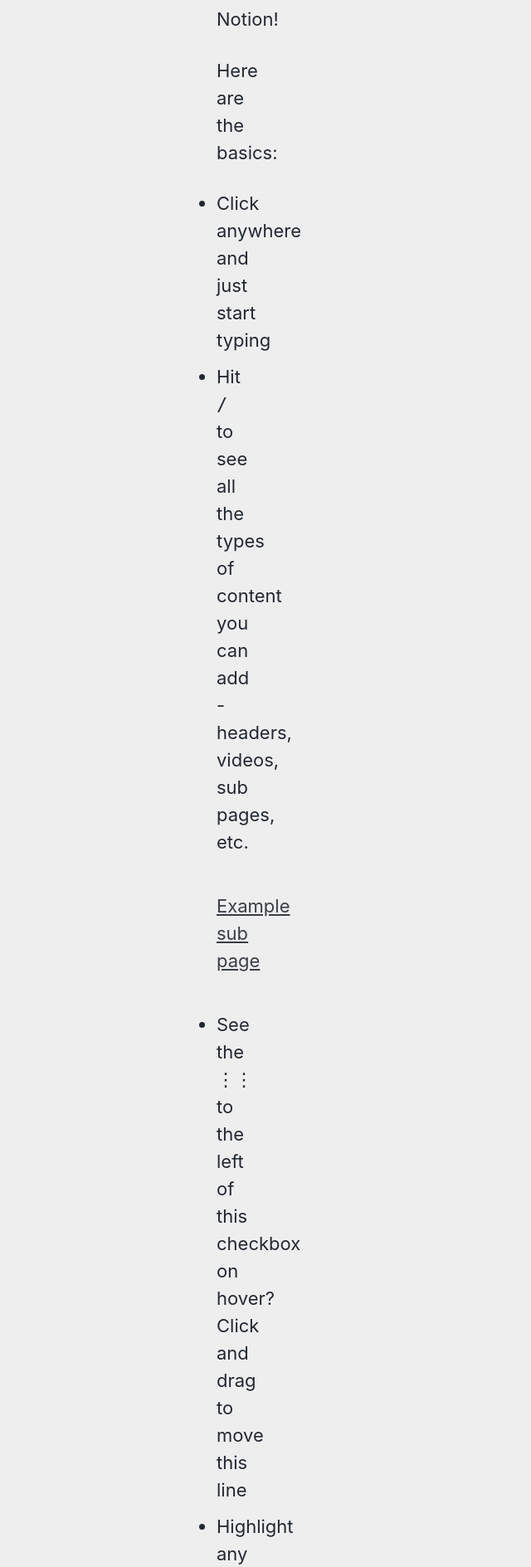
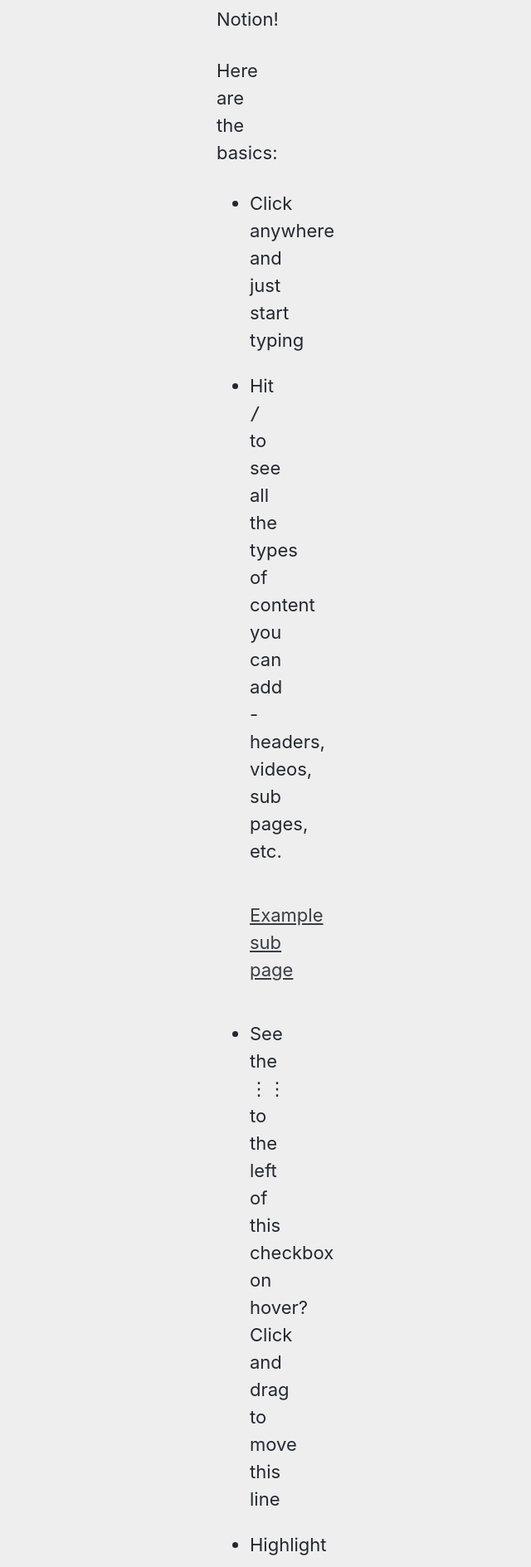
Before and after one commit to ArturoSirvent/ArturoSirvent.github.io, a Jekyll site: the page _posts/2021-12-27-Html.html, which Jekyll copies as it is, in a window 1280 px wide. Shown: the part 524-2413 px from the top of the page at 83% size, without its empty margins (361-1001 px from the left). Built offline with Jekyll 4.4.1, drawn with Linux system fonts in a browser that asks for light colours; nearby versions of some CDN libraries.

Commit message:
Update 2021-12-27-Html.html

```diff
--- a/_posts/2021-12-27-Html.html
+++ b/_posts/2021-12-27-Html.html
@@ -8,17 +8,7 @@
 mathjax: "true"
 ---
 
-<html><head><meta http-equiv="Content-Type" content="text/html; charset=utf-8"/><title>Getting Started</title><style>
-/* cspell:disable-file */
-/* webkit printing magic: print all background colors */
-html {
-	-webkit-print-color-adjust: exact;
-}
-* {
-    margin: 0;
-    padding: 0;
-    box-sizing: border-box;
-}
+
 
 
 </style></head><body><article id="8097ecae-e4b4-4d02-898b-5fdecbcdadaa" class="page sans"><header><h1 class="page-title">Getting Started</h1></header><div class="page-body"><p id="9c813128-6186-4aef-9835-b291a720c2b8" class="">👋 Welcome to Notion!</p><p id="2cce5168-36f7-4459-9f05-566e4752cf9a" class="">
@@ -30,4 +20,4 @@
 </p><figure id="e21189fb-694c-4b05-af83-159c7949b5c9"><div class="source"><a href="https://youtu.be/2Pwzff-uffU">https://youtu.be/2Pwzff-uffU</a></div><figcaption>2 minutes</figcaption></figure><p id="6329b57c-022f-45ec-87bb-712da8be0b2e" class="">
 </p><figure id="6f645984-cd99-4986-9465-e53e7619cab4"><div class="source"><a href="https://youtu.be/O8qdvSxDYNY">https://youtu.be/O8qdvSxDYNY</a></div><figcaption>2 minutes</figcaption></figure><p id="719cbb08-bf23-4d7c-9ac0-d03dfb6e265f" class="">Visit our <mark class="highlight-red"><a href="http://youtube.com/c/notion">YouTube channel</a></mark> to watch 50+ more tutorials</p><p id="c00a40b9-f6d6-4807-b912-de0d528c2241" class="">
 </p><p id="ebcbf8ee-66f5-4a44-9118-295e17d314f6" class="block-color-gray">👉<strong>Have a question? </strong>Click the <code>?</code> at the bottom right for more guides, or to send us a message.</p><p id="55a80b6c-40bf-4e78-aa62-52c2a41d1cc2" class="">
-</p></div></article></body></html>
+</p></div></article>
```
